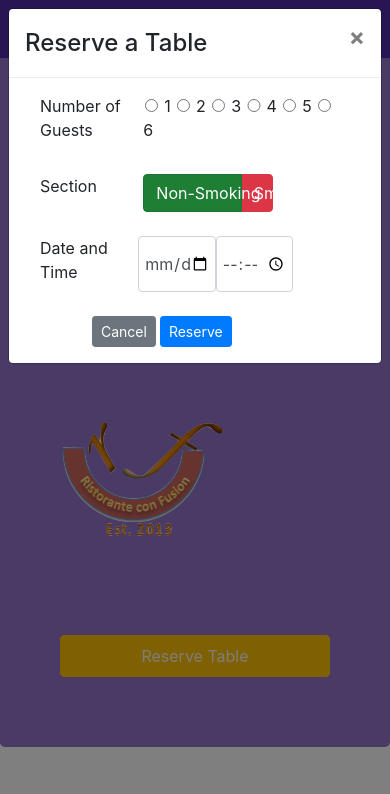
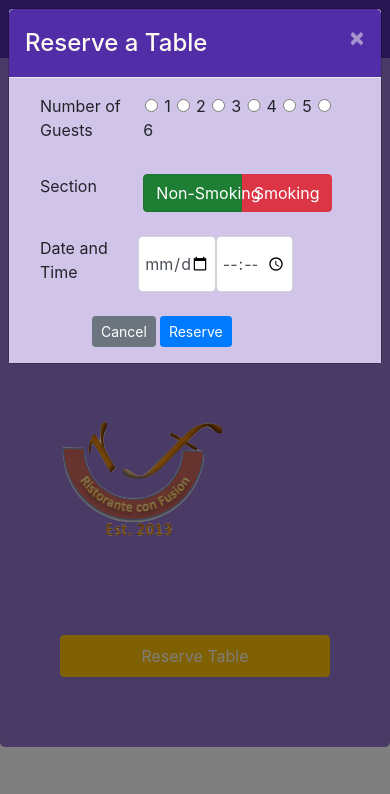
Before and after one commit to analiabelo98/conFusion, a website: page index.html in a window 390 px wide. Both pictures are taken after a click on the button "Reserve Table". Shown: the top 794 px of the page. Drawn offline with nearby package versions, Linux system fonts and the light colour scheme; files that its build step writes are made by us from their sources; some icons are missing.

Commit message:
NPM Scripts
-Cleaning up a Distribution Folder: rimraf module
-Font-awesome fonts copied to the distribution folder: copyfiles module
-Compressing and Minifying Images: imagemin-cli module
-usemin-cli, cssmin, uglifyjs and htmlmin NPM packages
- Build the dist folder

```diff
--- /dev/null
+++ b/CSS/js/scripts.js
@@ -0,0 +1,29 @@
+/*
+$(document).ready(function(){
+    $('[data-toggle="tooltip"]').tooltip();
+});
+*/
+
+
+$("#carouselButton").click(function(){
+       if ($("#carouselButton").children("span").hasClass('fa-pause')) {
+           $("#mycarousel").carousel('pause');
+           $("#carouselButton").children("span").removeClass('fa-pause');
+           $("#carouselButton").children("span").addClass('fa-play');
+       }
+       else if ($("#carouselButton").children("span").hasClass('fa-play')){
+           $("#mycarousel").carousel('cycle');
+           $("#carouselButton").children("span").removeClass('fa-play');
+           $("#carouselButton").children("span").addClass('fa-pause');
+       }
+   });
+
+$("#reservation").click(function(){
+   $("#modalReservation").appendTo("body").modal('show');
+
+  });
+
+$("#loginButton").click(function(){
+   $("#loginModal").appendTo("body").modal('show');
+
+  });
--- a/CSS/styles.less
+++ b/CSS/styles.less
@@ -77,3 +77,18 @@ body{
     bottom: 0px;
     z-index: 1;
 }
+
+.modal {
+    .modal-header{
+        background: @background-dark;
+        color: floralwhite;
+
+    }
+    .modal-body{
+        background: @background-pale;
+
+    }
+    .close {
+        color: floralwhite;
+    }
+}
--- a/CSS/styles.scss
+++ b/CSS/styles.scss
@@ -76,3 +76,19 @@ body{
     bottom: 0px;
     z-index: 1;
 }
+
+
+.modal {
+    .modal-header{
+        background: $background-dark;
+        color: floralwhite;
+
+    }
+    .modal-body{
+        background: $background-pale;
+
+    }
+    .close {
+        color: floralwhite;
+    }
+}
--- a/aboutus.html
+++ b/aboutus.html
@@ -5,11 +5,12 @@
     <meta charset="utf-8">
     <meta name="viewport" content="width=device-width, initial-scale=1, shrink-to-fit=no">
     <meta http-equiv="x-ua-compatible" content="ie=edge">
-
+<!-- build:css css/main.css -->
     <link rel="stylesheet" href="node_modules/bootstrap/dist/css/bootstrap.min.css">
     <link href="CSS/Styles.css" rel="stylesheet">
     <link rel="stylesheet" href="node_modules/font-awesome/css/font-awesome.min.css">
     <link rel="stylesheet" href="node_modules/bootstrap-social/bootstrap-social.css">
+     <!-- endbuild -->
     <title>Ristorante Con Fusion: About Us</title>
 
 </head>
@@ -272,10 +273,6 @@
      </div>
     </div>
 
-
-
-
-
      <footer class="footer">
         <div class="container">
             <div class="row">
@@ -320,10 +317,12 @@
 
     </footer>
     <!-- jQuery first, then Popper.js, then Bootstrap JS. -->
+    <!-- build:js js/main.js -->
     <script src="node_modules/jquery/dist/jquery.slim.min.js"></script>
     <script src="node_modules/popper.js/dist/umd/popper.min.js"></script>
     <script src="node_modules/bootstrap/dist/js/bootstrap.min.js"></script>
-
+    <script src="js/scripts.js"></script>
+    <!-- endbuild -->
 
 </body>
 
--- a/index.html
+++ b/index.html
@@ -9,10 +9,12 @@
     <meta http-equiv="x-ua-compatible" content="ie=edge">
 
     <!-- Bootstrap CSS -->
+    <!-- build:css css/main.css -->
     <link rel="stylesheet" href="node_modules/bootstrap/dist/css/bootstrap.min.css">
     <link rel="stylesheet" href="node_modules/font-awesome/css/font-awesome.min.css">
     <link rel="stylesheet" href="node_modules/bootstrap-social/bootstrap-social.css">
     <link href="CSS/Styles.css" rel="stylesheet">
+      <!-- endbuild -->
     <title>Ristorante Con Fusion</title>
 </head>
 
@@ -31,7 +33,7 @@
                     <li class="nav-item"><a class="nav-link" href="./contactus.html"><span class="fa fa-address-card fa-lg"></span>Contact</a></li>
                 </ul>
                 <span class="navbar-text">
-                    <a data-toggle="modal" data-target="#loginModal">
+                    <a data-toggle="modal" id="loginButton">
                     <span class="fa fa-sign-in"></span> Login</a>
                 </span>
 
@@ -91,7 +93,7 @@
                 </div>
                 <div class="col-sm-3 col" >
                     <p style="padding:40px;"></p>
-                    <span><a role="button" data-target="#reservation" class="btn btn-block nav-link btn-warning"
+                    <span><a role="button"  id="reservation" class="btn btn-block nav-link btn-warning"
                     data-toggle="modal" data-html="true"
                     data-placement="bottom">Reserve Table</a></span>
 
@@ -226,10 +228,10 @@
                 </div>
             </div>-->
              <!--Adding a Modal for RESERVATION-->
-    <div id="reservation" class="modal fade" role="dialog">
-        <div class="modal-dialog modal-lg" role="content">
+    <div id="modalReservation" class="modal fade" role="dialog">
+        <div class="modal-dialog modal-lg" role="content" >
             <!-- Modal content-->
-            <div class="modal-content">
+            <div class="modal-content" >
                 <div class="modal-header">
                     <h4 class="modal-title">Reserve a Table</h4>
                     <button type="button" class="close" data-dismiss="modal">&times;</button>
@@ -259,7 +261,7 @@
                                         <label class="btn btn-success active col-6">
                                           <input type="radio" name="options" id="option1" autocomplete="off" checked> Non-Smoking
                                         </label>
-                                        <label class="btn btn-danger col-2">
+                                        <label class="btn btn-danger col-">
                                           <input type="radio" name="options" id="option2" autocomplete="off"> Smoking
                                         </label>
                                     </div>
@@ -383,28 +385,14 @@
 
     </footer>
     <!-- jQuery first, then Popper.js, then Bootstrap JS. -->
+    <!-- build:js js/main.js -->
     <script src="node_modules/jquery/dist/jquery.slim.min.js"></script>
     <script src="node_modules/popper.js/dist/umd/popper.min.js"></script>
     <script src="node_modules/bootstrap/dist/js/bootstrap.min.js"></script>
-    <!-- SCRIPT FOR THE TOOLTIP<script>
-        $(document).ready(function(){
-            $('[data-toggle="tooltip"]').tooltip();
-        });
-    </script>-->
-    <script>
-         $("#carouselButton").click(function(){
-                if ($("#carouselButton").children("span").hasClass('fa-pause')) {
-                    $("#mycarousel").carousel('pause');
-                    $("#carouselButton").children("span").removeClass('fa-pause');
-                    $("#carouselButton").children("span").addClass('fa-play');
-                }
-                else if ($("#carouselButton").children("span").hasClass('fa-play')){
-                    $("#mycarousel").carousel('cycle');
-                    $("#carouselButton").children("span").removeClass('fa-play');
-                    $("#carouselButton").children("span").addClass('fa-pause');
-                }
-            });
-    </script>
+    <script src="js/scripts.js"></script>
+    <!-- endbuild -->
+
+
 </body>
 
 </html>
```
Also changed, not shown: contactus.html (+5 -0 lines), package.json (+13 -3 lines), 'dist/img'/alberto.png (added), 'dist/img'/buffet.png (added), 'dist/img'/logo.png (added), 'dist/img'/uthappizza.png (added), CSS/Styles.css, 2 other files.
